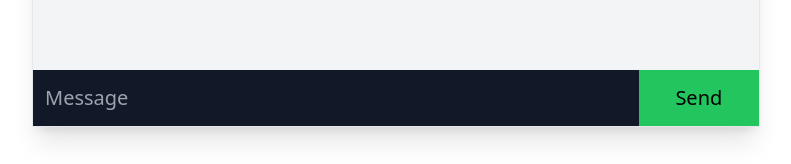
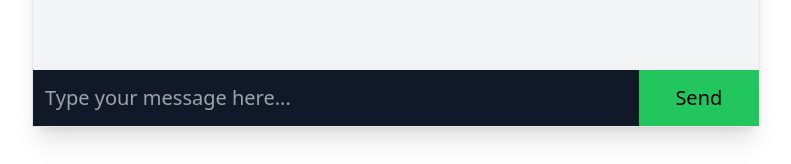
Before and after one commit to erickexinlu/chat-app, a React (Create React App) app: page / in a window 1280 px wide. Shown: the part 633-797 px from the top of the page, without its empty margins (244-1035 px from the left). Built offline with nearby package versions, Linux system fonts and the light colour scheme; no server answers; the database is empty; the HTML template or start-up script is replaced by a standard one.

Commit message:
Implement message scroll, need to fix overflow

```diff
--- a/src/components/Chat.jsx
+++ b/src/components/Chat.jsx
@@ -31,7 +31,7 @@ const Chat = () => {
                     <Message key={message.id} message={message} />
                 ))}
             </main>
-            <SendMessage />
+            <SendMessage scroll={ scroll } />
             <span ref={scroll}></span>
         </>
     );
--- a/src/components/Message.jsx
+++ b/src/components/Message.jsx
@@ -2,16 +2,17 @@ import React from 'react'
 
 const style = {
   message: `flex items-center shadow-xl m-4 py-2 px-3 rounded-tl-full rounded-tr-full`,
-  name: `fixed mt-[-4rem] text-gray-600 text-xs`,
+  name: `absolute mt-[-4rem] text-gray-600 text-xs`,
   sent: `bf-[#395dff] text-white flex-row-reverse text-end float-right rounded-bl-full`,
   received: `bg-[#e5e5ea] text-black float-left rounded-br-full`
 }
 
 const Message = ({message}) => {
+
   return (
     <div>
       <div className={style.message}>
-        <p className={style.name}>Dave</p>
+        <p className={style.name}>{message.name}</p>
         <p>{message.text}</p>
       </div>
     </div>
--- a/src/components/SendMessage.jsx
+++ b/src/components/SendMessage.jsx
@@ -1,20 +1,47 @@
-import React, { useState } from 'react'
+import React, { useState } from "react";
+import { auth, db } from "../firebase";
+import { addDoc, collection, serverTimestamp } from "firebase/firestore";
 
 const style = {
-    form: `h-14 w-full max-w-[728px] flex text-xl absolute bottom-0`,
-    input: `w-full text-xl p-3 bg-gray-900 text-white outline-none border-none`,
-    button: `w-[20%] bg-green-500`,
-}
+  form: `h-14 w-full max-w-[728px] flex text-xl absolute bottom-0`,
+  input: `w-full text-xl p-3 bg-gray-900 text-white outline-none border-none`,
+  button: `w-[20%] bg-green-500`,
+};
 
-const SendMessage = () => {
-const [input, setInput] = useState('');
+const SendMessage = ({ scroll }) => {
+  const [input, setInput] = useState("");
 
-    return (
-        <form className={style.form}>
-            <input className={style.input} type="text" placeholder='Message' />
-            <button className={style.button} type="submit">Send</button>
-        </form>
-    )
-}
+    const sendMessage = async (e) => {
+        e.preventDefault(); // stops the page from being reloaded when we submit
+        if (input === '') {
+            alert('Please enter a valid message.');
+            return;
+        }
+        const {uid, displayName} = auth.currentUser; // grabs our user ID and display name
+        await addDoc(collection(db, 'messages'), {
+            text: input,
+            name: displayName,
+            uid,
+            timestamp: serverTimestamp()
+        })
+        setInput('');
+        scroll.current.scrollIntoView({behavior: 'smooth'})
+    }
 
-export default SendMessage
+  return (
+    <form onSubmit={ sendMessage } className={style.form}>
+      <input
+        value={input}
+        onChange={(e) => setInput(e.target.value)}
+        className={style.input}
+        type="text"
+        placeholder="Type your message here..."
+      />
+      <button className={style.button} type="submit">
+        Send
+      </button>
+    </form>
+  );
+};
+
+export default SendMessage;
```
